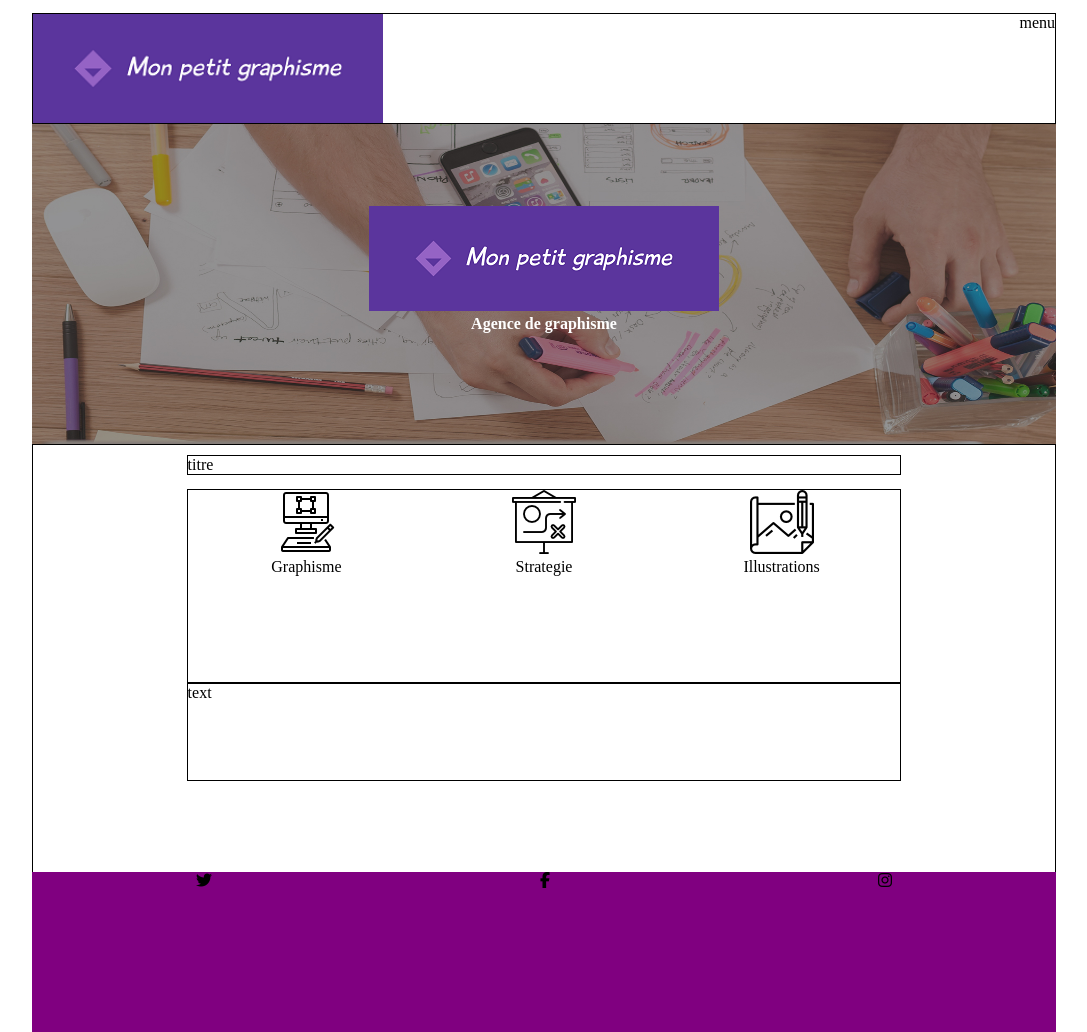
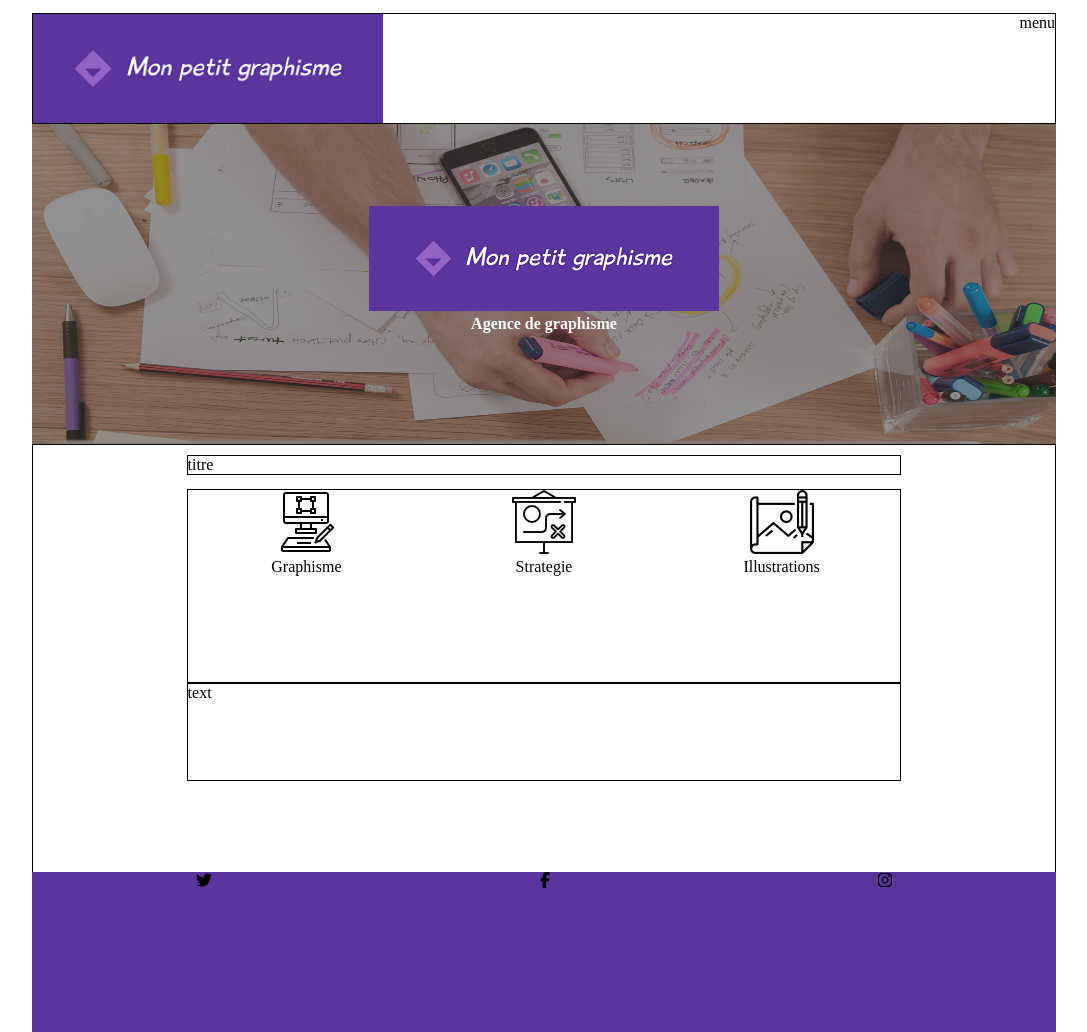
Before and after one commit to mysteriou13/peti-graphisme, a plain HTML site: page index.html in a window 1280 px wide. Shown: the whole page, without its empty margins (96-1183 px from the left). Drawn offline with Linux system fonts and the light colour scheme.

Commit message:
ajout couleur aux footer

```diff
--- a/style.css
+++ b/style.css
@@ -7,10 +7,11 @@ margin-top:1%; margin-left:10%; margin-right:10%;
 
 footer {
 
- background-color: purple;
+ background-color: #5b359d;
  height:20%;
  width: 80%;
   position: absolute; top: 109%;
+margin-bottom: 2px;
 
    }
 
```
